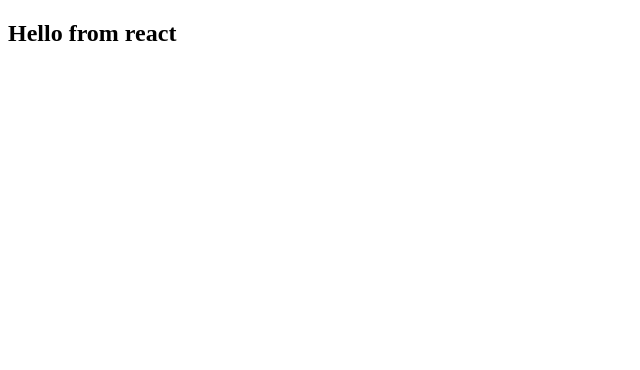
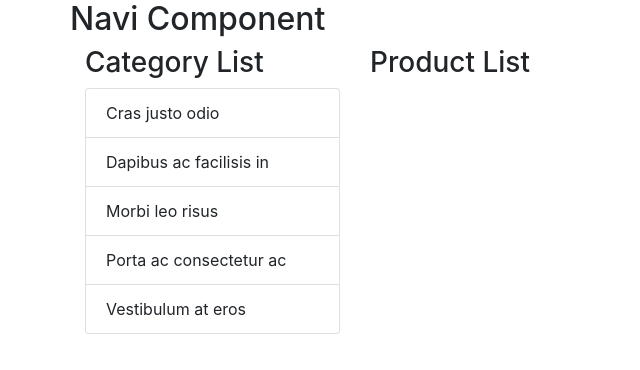
Before and after one commit to m-s4n/FirstReactApp, a React (Create React App) app: page / in a window 1280 px wide. Shown: the top 370 px of the page, without its empty margins (0-640 px from the left). Built offline with nearby package versions, Linux system fonts and the light colour scheme.

Commit message:
studing with props

```diff
--- a/package.json
+++ b/package.json
@@ -6,9 +6,11 @@
     "@testing-library/jest-dom": "^4.2.4",
     "@testing-library/react": "^9.5.0",
     "@testing-library/user-event": "^7.2.1",
+    "bootstrap": "^4.4.1",
     "react": "^16.13.1",
     "react-dom": "^16.13.1",
-    "react-scripts": "3.4.1"
+    "react-scripts": "3.4.1",
+    "reactstrap": "^8.4.1"
   },
   "scripts": {
     "start": "react-scripts start",
--- a/src/App.js
+++ b/src/App.js
@@ -1,9 +1,28 @@
-import React from 'react';
+import React from "react";
+import Navi from "./Navi";
+import ProductList from "./ProductList";
+import CategoryList from "./CategoryList";
+import { Container, Row, Col } from "reactstrap";
+function App() {
+  let productInfo = {title:'Product List'};
+  let categoryInfo = {title:'Category List'};
 
-function App() {
   return (
     <div>
-      <h2> Hello from react</h2>
+      <Container>
+        <Row>
+          <Navi />
+        </Row>
+
+        <Row>
+          <Col xs="3">
+            <CategoryList  info={categoryInfo}/>
+          </Col>
+          <Col xs="9">
+            <ProductList info={productInfo}/>
+          </Col>
+        </Row>
+      </Container>
     </div>
   );
 }
--- /dev/null
+++ b/src/CategoryList.js
@@ -0,0 +1,19 @@
+import React, { Component } from "react";
+import {ListGroup,ListGroupItem} from 'reactstrap';
+
+export default class CategoryList extends Component {
+  render() {
+    return (
+      <div>
+        <h3>{this.props.info.title}</h3>
+        <ListGroup>
+          <ListGroupItem>Cras justo odio</ListGroupItem>
+          <ListGroupItem>Dapibus ac facilisis in</ListGroupItem>
+          <ListGroupItem>Morbi leo risus</ListGroupItem>
+          <ListGroupItem>Porta ac consectetur ac</ListGroupItem>
+          <ListGroupItem>Vestibulum at eros</ListGroupItem>
+        </ListGroup>
+      </div>
+    );
+  }
+}
--- /dev/null
+++ b/src/Navi.js
@@ -0,0 +1,11 @@
+import React, { Component } from 'react'
+
+export default class Navi extends Component {
+    render() {
+        return (
+            <div>
+                <h2>Navi Component</h2>
+            </div>
+        )
+    }
+}
--- /dev/null
+++ b/src/ProductList.js
@@ -0,0 +1,11 @@
+import React, { Component } from 'react'
+
+export default class ProductList extends Component {
+    render() {
+        return (
+            <div>
+                <h3>{this.props.info.title}</h3>
+            </div>
+        )
+    }
+}
--- a/src/index.js
+++ b/src/index.js
@@ -2,6 +2,7 @@
 import ReactDOM from 'react-dom';
 import App from './App';
 import * as serviceWorker from './serviceWorker';
+import 'bootstrap/dist/css/bootstrap.min.css';
 
 ReactDOM.render(
   <React.StrictMode>
@@ -9,6 +10,7 @@
   </React.StrictMode>,
   document.getElementById('root')
 );
+// App ana component
 
 // If you want your app to work offline and load faster, you can change
 // unregister() to register() below. Note this comes with some pitfalls.
```
Also changed, not shown: 1 other file (tests, documents, lock files or other folders).
